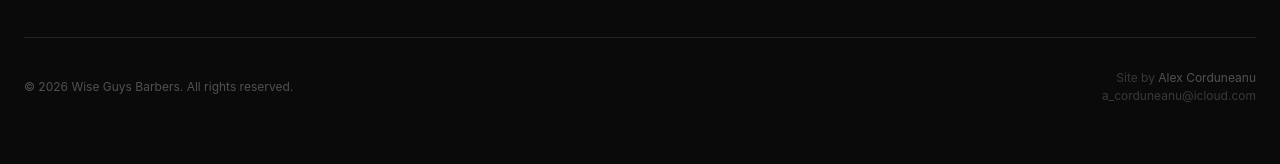
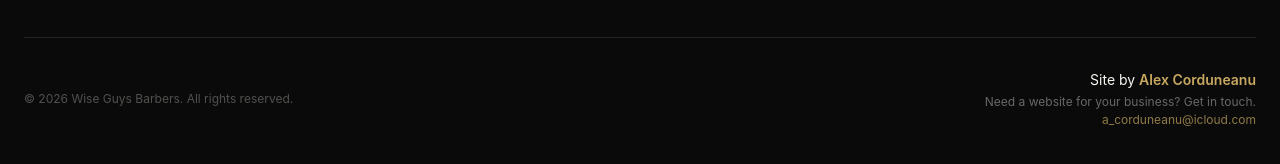
Before and after one commit to 123rr345/wiseguysbarbers.co.uk, a Next.js app: page /wiseguysbarbers.co.uk/ in a window 1280 px wide. Shown: the part 9357-9521 px from the top of the page. Built offline with nearby package versions, Linux system fonts and the light colour scheme.

Commit message:
Style up footer credit — gold name, CTA, and email
Co-Authored-By: Claude Opus 4.6 <noreply@anthropic.com>

```diff
--- a/components/Footer.tsx
+++ b/components/Footer.tsx
@@ -99,9 +99,17 @@ export default function Footer() {
             © {new Date().getFullYear()} Wise Guys Barbers. All rights
             reserved.
           </p>
-          <div className="text-cream/20 text-xs text-center sm:text-right">
-            <p>Site by <span className="text-cream/30">Alex Corduneanu</span></p>
-            <p className="text-cream/20 mt-0.5">a_corduneanu@icloud.com</p>
+          <div className="text-center sm:text-right">
+            <p className="text-sm">
+              Site by{" "}
+              <span className="text-gold font-semibold">Alex Corduneanu</span>
+            </p>
+            <p className="text-cream/40 text-xs mt-1">
+              Need a website for your business? Get in touch.
+            </p>
+            <p className="text-gold/70 text-xs mt-0.5">
+              a_corduneanu@icloud.com
+            </p>
           </div>
         </div>
       </div>
```
